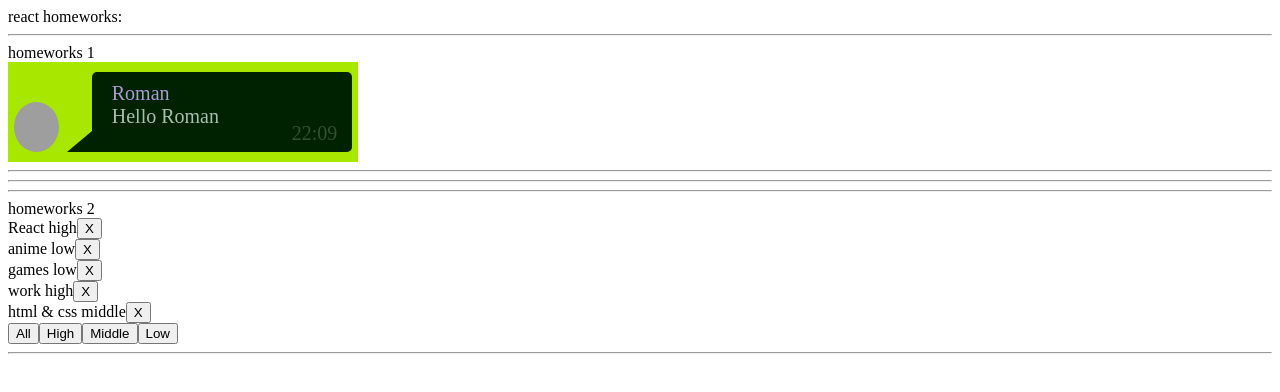
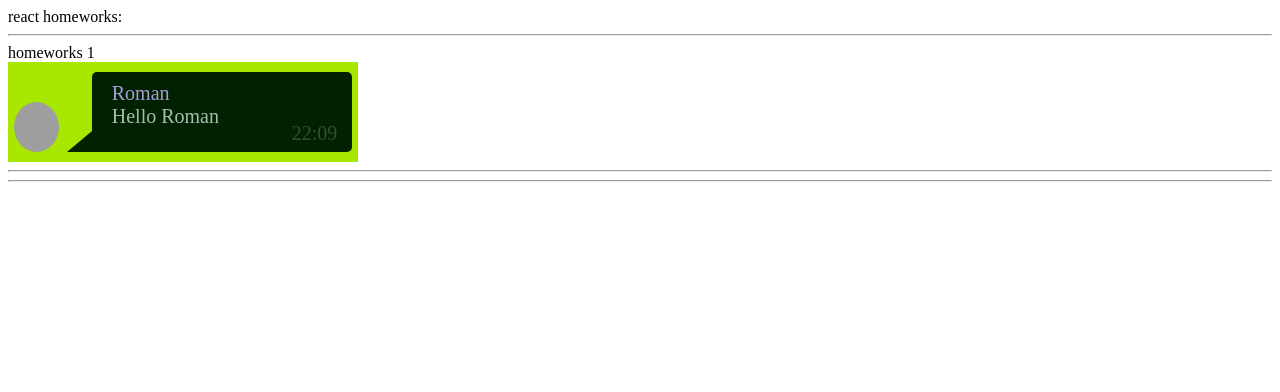
Before and after one commit to AndriiMshk/incubator_homework, a React (Create React App) app: page / in a window 1280 px wide. Shown: the top 392 px of the page. Built offline with nearby package versions, Linux system fonts and the light colour scheme; grey boxes are pictures that could not be loaded.

Commit message:
hw 1 done

```diff
--- a/src/p1-main/m1-ui/u1-app/App.tsx
+++ b/src/p1-main/m1-ui/u1-app/App.tsx
@@ -8,7 +8,7 @@ function App() {
         <div className={s.App}>
             <div>react homeworks:</div>
             <HW1/>
-            <HW2/>
+            {/*<HW2/>*/}
             {/*<HW3/>*/}
             {/*<HW4/>*/}
             {/*<HW5/>*/}
```
